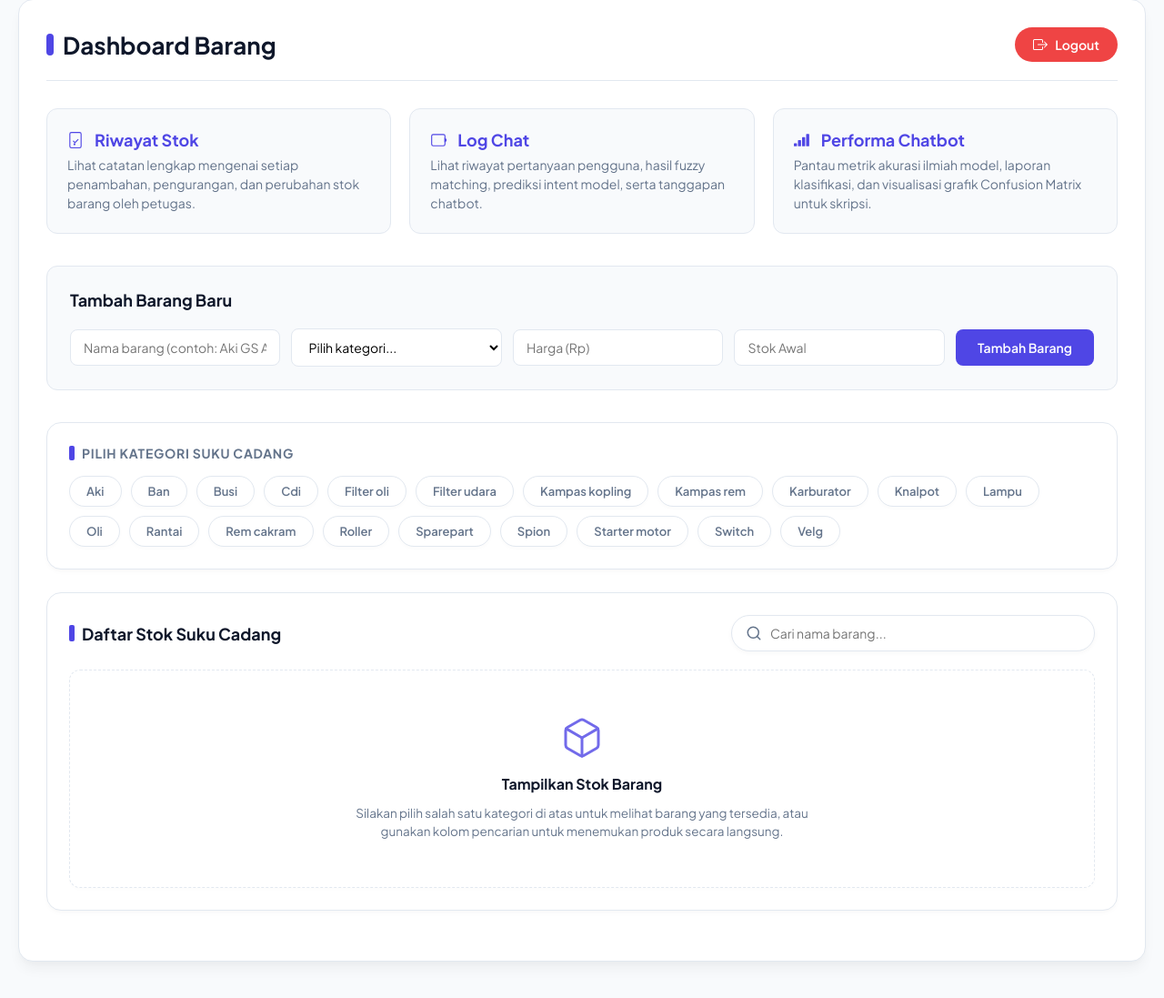
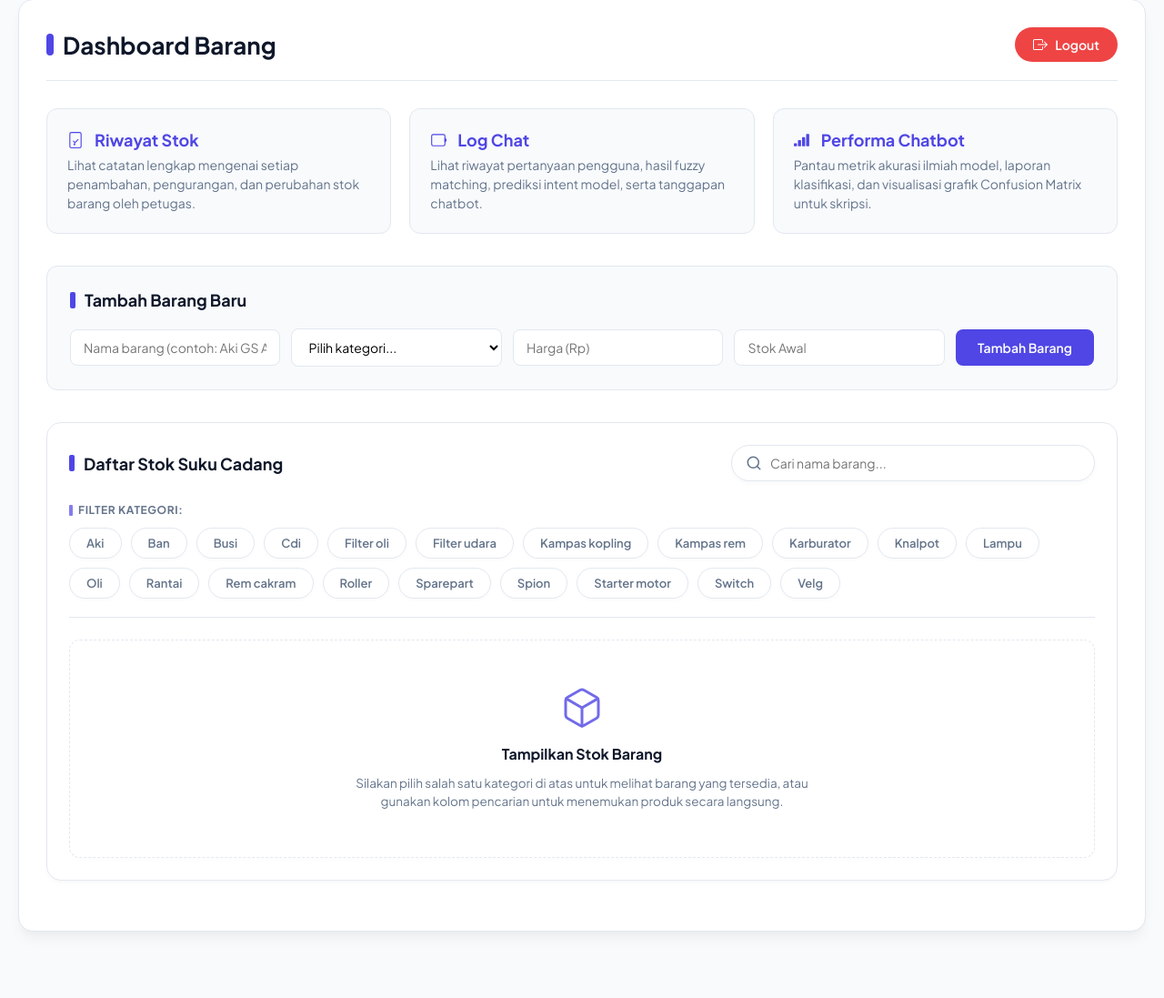
Before and after one commit to Iqbal-rgb2/chatbot_bengkel, a Flask app: page /dashboard_barang in a window 1280 px wide. Shown: the part 41-1138 px from the top of the page at 91% size. After the commit the page ends 1066 px from the top, so only its background shows below. Run offline with Flask 3, Linux system fonts and the light colour scheme; the visitor is signed in with stand-in values (Sample User, id 1); data comes from the database, SQL or seed files in the repository; parts of the project's set-up code (start-up, migrations or seed data) failed here and were passed over.

Commit message:
feat: unify typography for section headers and merge categories filter into product list card

```diff
--- a/web/templates/dashboard_barang.html
+++ b/web/templates/dashboard_barang.html
@@ -446,6 +446,27 @@
             table td:nth-of-type(6)::before { content: "Aksi Edit"; }
         }
 
+        /* Unified Section Title Style */
+        .section-title {
+            font-size: 18px;
+            font-weight: 700;
+            color: var(--text-main);
+            display: flex;
+            align-items: center;
+            gap: 10px;
+            margin-bottom: 20px;
+            text-transform: none;
+        }
+
+        .section-title::before {
+            content: '';
+            display: inline-block;
+            width: 6px;
+            height: 18px;
+            background-color: var(--primary);
+            border-radius: 2px;
+        }
+
         /* Dashboard Card Container */
         .dashboard-card {
             background: #ffffff;
@@ -457,28 +478,8 @@
             width: 100%;
         }
 
-        .category-filter-card h3 {
-            font-size: 14px;
-            font-weight: 700;
-            color: var(--text-muted);
-            margin-bottom: 16px;
-            text-transform: uppercase;
-            letter-spacing: 0.05em;
-            display: flex;
-            align-items: center;
-            gap: 8px;
-        }
-
-        .category-filter-card h3::before {
-            content: '';
-            display: inline-block;
-            width: 6px;
-            height: 16px;
-            background-color: var(--primary);
-            border-radius: 2px;
-        }
-
-        .product-list-card .product-list-header {
+        /* Stock Management Card Elements */
+        .stock-management-card .card-header-row {
             display: flex;
             justify-content: space-between;
             align-items: center;
@@ -487,22 +488,45 @@
             flex-wrap: wrap;
         }
 
-        .product-list-card .product-list-header h3 {
-            font-size: 18px;
+        .stock-management-card .card-header-row .section-title {
+            margin-bottom: 0;
+        }
+
+        .stock-management-card .category-filter-row {
+            display: flex;
+            align-items: flex-start;
+            gap: 12px;
+            margin-bottom: 20px;
+            flex-direction: column;
+            width: 100%;
+        }
+
+        .stock-management-card .category-filter-row .filter-label {
+            font-size: 12px;
             font-weight: 700;
-            color: var(--text-main);
+            color: var(--text-muted);
+            text-transform: uppercase;
+            letter-spacing: 0.05em;
             display: flex;
             align-items: center;
-            gap: 8px;
+            gap: 6px;
+            margin-top: 4px;
         }
 
-        .product-list-card .product-list-header h3::before {
+        .stock-management-card .category-filter-row .filter-label::before {
             content: '';
             display: inline-block;
-            width: 6px;
-            height: 18px;
+            width: 4px;
+            height: 12px;
             background-color: var(--primary);
-            border-radius: 2px;
+            border-radius: 1px;
+            opacity: 0.7;
+        }
+
+        .stock-management-card .card-divider {
+            border-bottom: 1px solid var(--border-color);
+            margin-bottom: 24px;
+            width: 100%;
         }
 
         .google-search-wrapper {
@@ -705,7 +729,7 @@
 
     <!-- FORM TAMBAH BARANG -->
     <div class="form-container">
-        <h2>Tambah Barang Baru</h2>
+        <h2 class="section-title">Tambah Barang Baru</h2>
         <form action="/tambah_barang" method="POST" class="add-form">
             <input type="text" name="nama_barang" placeholder="Nama barang (contoh: Aki GS Astra)" required>
 
@@ -725,20 +749,12 @@
         </form>
     </div>
 
-    <!-- CONTAINER 1: FILTER KATEGORI -->
-    <div class="dashboard-card category-filter-card">
-        <h3>Pilih Kategori Suku Cadang</h3>
-        <div class="category-pills">
-            {% for kategori in data_kategori %}
-            <button class="pill" data-category="{{ kategori[0]|lower }}">{{ kategori[0] | capitalize }}</button>
-            {% endfor %}
-        </div>
-    </div>
+    <!-- INTEGRATED CONTAINER: FILTER KATEGORI & DAFTAR STOK BARANG -->
+    <div class="dashboard-card stock-management-card">
 
-    <!-- CONTAINER 2: DAFTAR BARANG & PENCARIAN -->
-    <div class="dashboard-card product-list-card">
-        <div class="product-list-header">
-            <h3>Daftar Stok Suku Cadang</h3>
+        <!-- Header Row: Title & Google-Style Search -->
+        <div class="card-header-row">
+            <h2 class="section-title">Daftar Stok Suku Cadang</h2>
             <div class="google-search-wrapper">
                 <span class="search-icon">
                     <svg width="18" height="18" fill="none" stroke="currentColor" stroke-width="2" stroke-linecap="round" stroke-linejoin="round" viewBox="0 0 24 24">
@@ -755,6 +771,19 @@
                 <span id="clear-search" class="clear-icon" style="display: none;">&times;</span>
             </div>
         </div>
+
+        <!-- Filter Row: Category Pills -->
+        <div class="category-filter-row">
+            <span class="filter-label">Filter Kategori:</span>
+            <div class="category-pills">
+                {% for kategori in data_kategori %}
+                <button class="pill" data-category="{{ kategori[0]|lower }}">{{ kategori[0] | capitalize }}</button>
+                {% endfor %}
+            </div>
+        </div>
+
+        <!-- Card Section Divider -->
+        <div class="card-divider"></div>
 
         <!-- INITIAL PLACEHOLDER BOX -->
         <div id="initial-placeholder" class="initial-placeholder-box">
```
